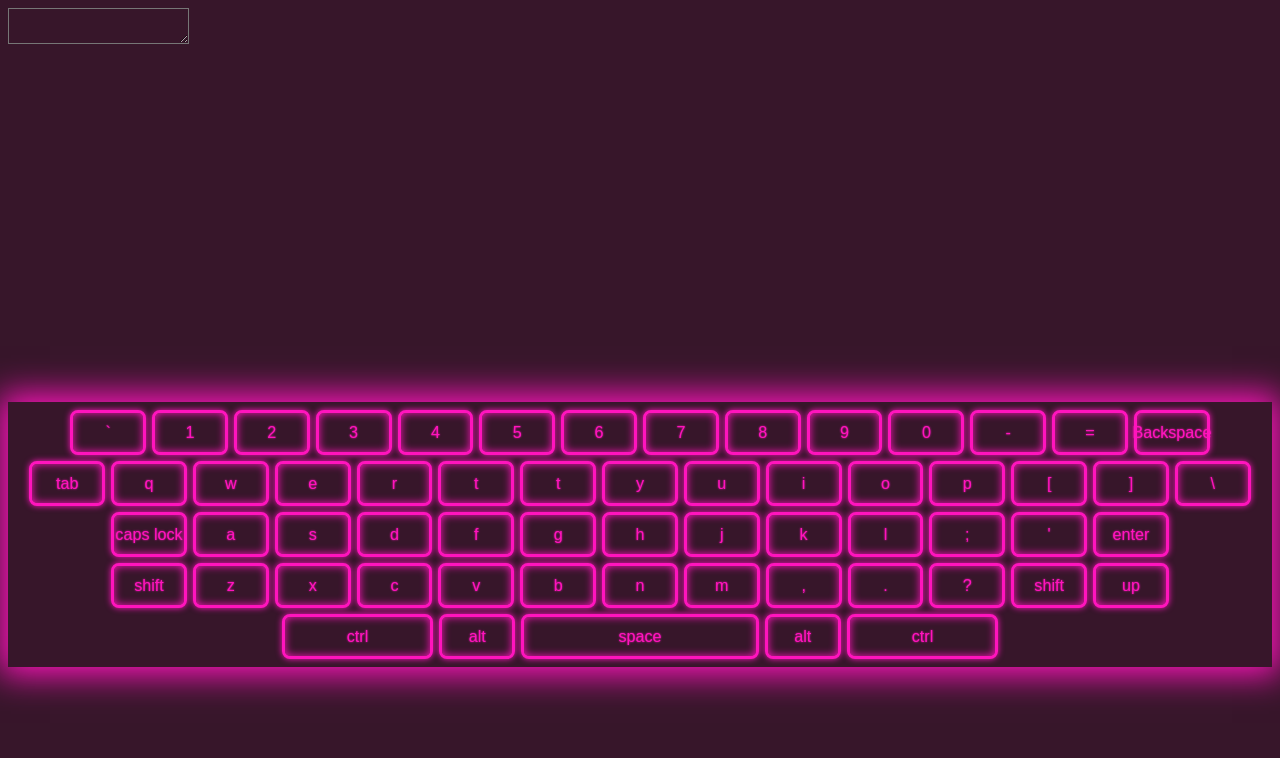
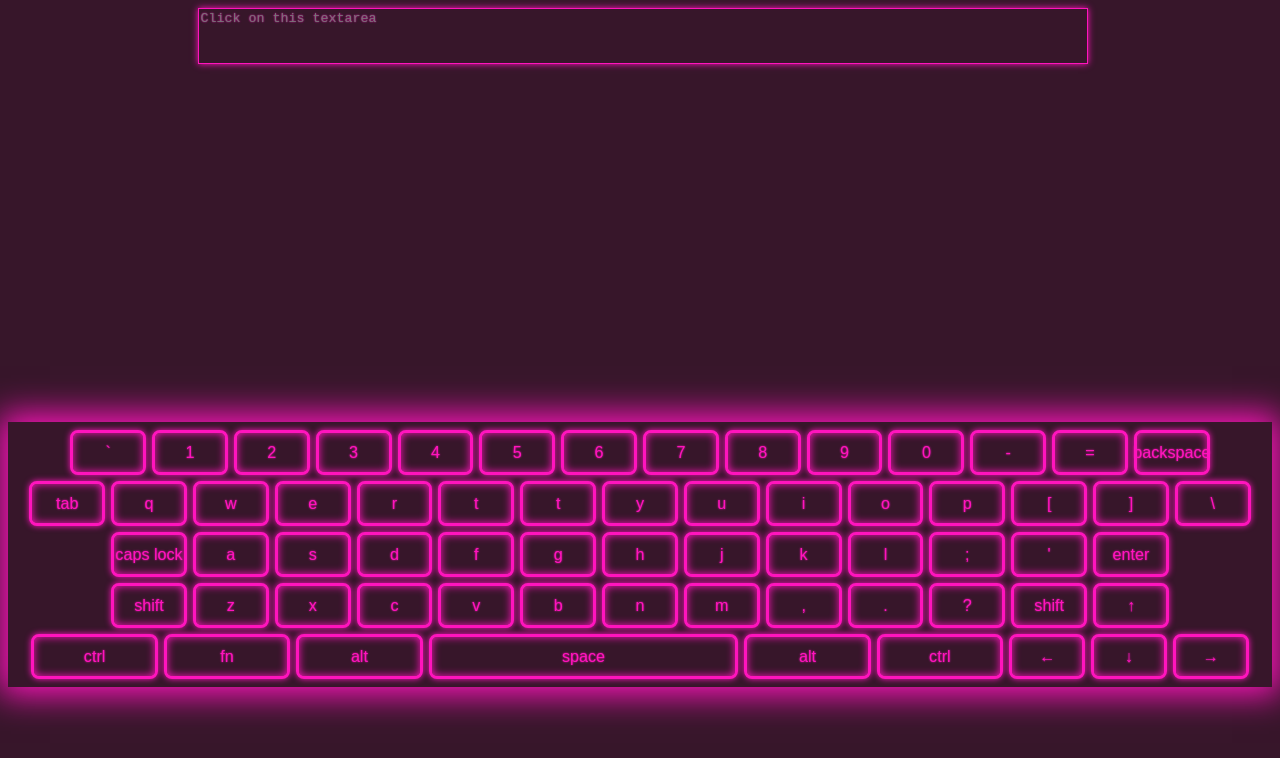
Before and after one commit to Ch-Anya/virtual-keyboard, a website: page index.html in a window 1280 px wide. Drawn offline with Linux system fonts and the light colour scheme.

Commit message:
feat: add style to textarea

```diff
--- a/script.js
+++ b/script.js
@@ -22,6 +22,7 @@ const Keyboard = {
     this.elements.main = document.createElement('div');
     this.elements.input = document.createElement('textarea');
     this.elements.input.classList.add('input');
+    this.elements.input.setAttribute('placeholder', 'Click on this textarea');
     document.body.append(this.elements.input);
     this.elements.keysContainer = document.createElement('div');
     this.elements.main.classList.add('keyboard');
@@ -45,7 +46,7 @@ const Keyboard = {
       'Tab', 'q', 'w', 'e', 'r', 't', 't', 'y', 'u', 'i', 'o', 'p', '[', ']', '\\',
       'Caps Lock', 'a', 's', 'd', 'f', 'g', 'h', 'j', 'k', 'l', ';', '\'', 'Enter',
       'Shift', 'z', 'x', 'c', 'v', 'b', 'n', 'm', ',', '.', '?', 'Shift', 'up',
-      'Ctrl', 'Alt', 'Space', 'Alt', 'Ctrl'];
+      'Ctrl', 'Fn', 'Alt', 'Space', 'Alt', 'Ctrl', 'left', 'down', 'right'];
 
     keyList.forEach((key) => {
       const keyElement = document.createElement('button');
@@ -55,6 +56,7 @@ const Keyboard = {
       switch (key) {
         case 'Backspace':
           keyElement.innerHTML = 'Backspace';
+          keyElement.classList.add('keyboard__key-small');
           keyElement.addEventListener('click', () => {
             this.properties.value = this.properties.value.substring(0, this.properties.value.length - 1);
             this.thisEvent('oninput');
@@ -97,9 +99,62 @@ const Keyboard = {
           });
           break;
 
+        case 'up':
+          keyElement.innerHTML = '&#8593;';
+          keyElement.classList.add('keyboard__key-small');
+          keyElement.addEventListener('click', () => {
+            this.properties.value += '';
+            this.thisEvent('oninput');
+          });
+          break;
+
         case 'Ctrl':
           keyElement.innerHTML = 'Ctrl';
           keyElement.classList.add('keyboard__key-small', 'ctrl');
+          keyElement.addEventListener('click', () => {
+            this.properties.value += '';
+            this.thisEvent('oninput');
+          });
+          break;
+        case 'Fn':
+          keyElement.innerHTML = 'Fn';
+          keyElement.classList.add('keyboard__key-small', 'fn');
+          keyElement.addEventListener('click', () => {
+            this.properties.value += '';
+            this.thisEvent('oninput');
+          });
+          break;
+
+        case 'Alt':
+          keyElement.innerHTML = 'Alt';
+          keyElement.classList.add('keyboard__key-small', 'alt');
+          keyElement.addEventListener('click', () => {
+            this.properties.value += '';
+            this.thisEvent('oninput');
+          });
+          break;
+
+        case 'left':
+          keyElement.innerHTML = '&#8592;';
+          keyElement.classList.add('keyboard__key-small');
+          keyElement.addEventListener('click', () => {
+            this.properties.value += '';
+            this.thisEvent('oninput');
+          });
+          break;
+
+        case 'down':
+          keyElement.innerHTML = '&#8595;';
+          keyElement.classList.add('keyboard__key-small');
+          keyElement.addEventListener('click', () => {
+            this.properties.value += '';
+            this.thisEvent('oninput');
+          });
+          break;
+
+        case 'right':
+          keyElement.innerHTML = '&#8594;';
+          keyElement.classList.add('keyboard__key-small');
           keyElement.addEventListener('click', () => {
             this.properties.value += '';
             this.thisEvent('oninput');
@@ -151,6 +206,7 @@ const Keyboard = {
     this.eventHandlers.oninput = oninput;
   },
 };
+
 window.addEventListener('DOMContentLoaded', () => {
   Keyboard.init();
 });
--- a/style.css
+++ b/style.css
@@ -9,7 +9,6 @@
 .keyboard {
     width: 100%;
     height: 100%;
-    /* position: fixed; */
     margin: 28% auto 0%;
     padding: 5px 0px;
     background: var(--neon-background);
@@ -31,7 +30,6 @@
     margin: 3px;
     border-radius: 8px;
     border: var(--neon) solid 3px;
-    /* background: var(--neon); */
     font-size: 1.01em;
     color: var(--neon);
     text-shadow: 0 0 0.125em var(--neon);
@@ -51,12 +49,25 @@
 }
 
 .space {
-    width: 18.8%;
+    width: 24.5%;
 }
-/* .shift {
-    width: 12%;
-} */
 
 .ctrl {
-    width: 12%;
+    width: 10%;
 }
+.alt {
+    width: 10%;
+}
+.fn {
+    width: 10%;
+}
+
+.input {
+    resize: none;
+    width: 70%;
+    height: 50px;
+    margin: 0px 15% 0px 15%;
+    border: var(--neon) solid 1px;
+    box-shadow: 0 0 0.5em var(--neon);
+    text-shadow: 0 0 0.125em var(--neon);
+}
```
Lines whose indentation alone changed are shown as unchanged.
